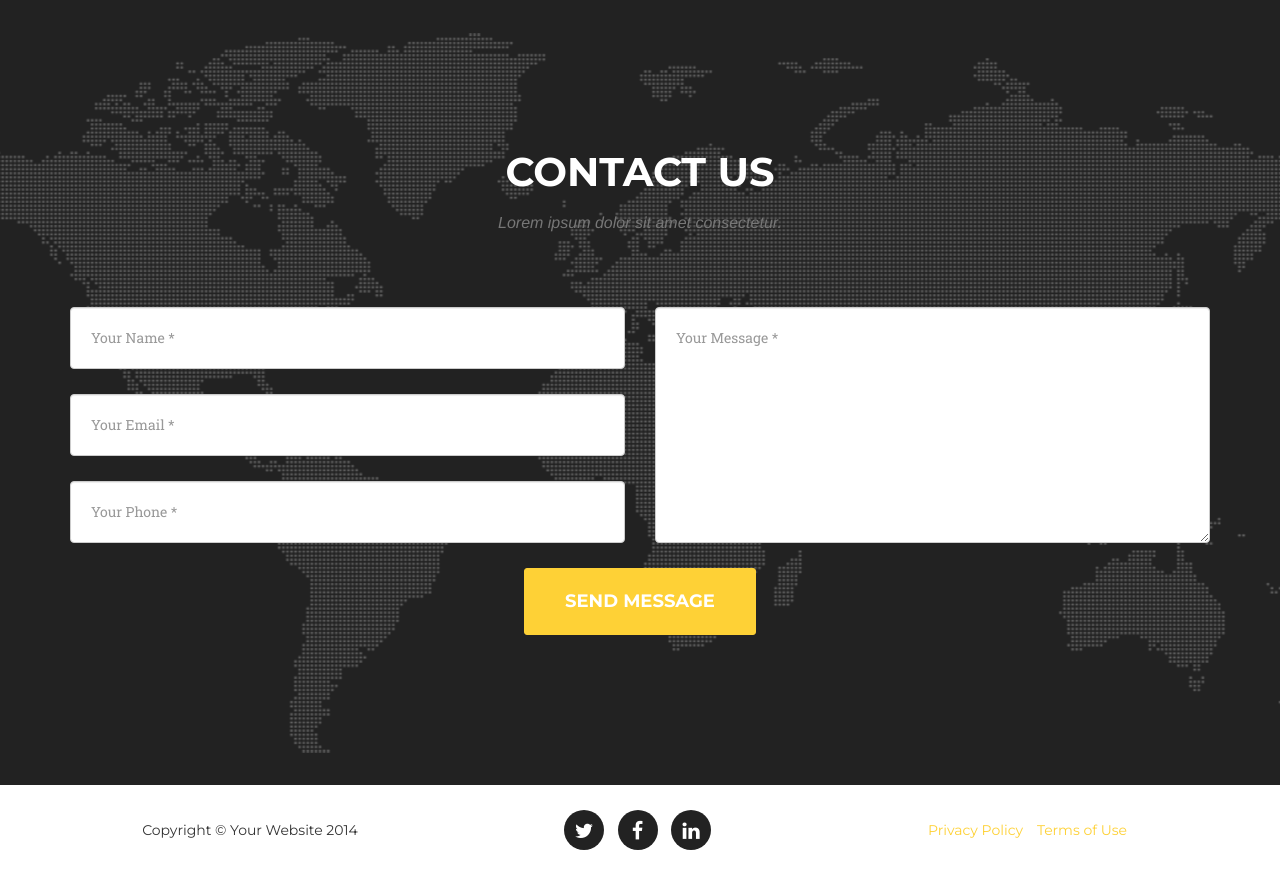
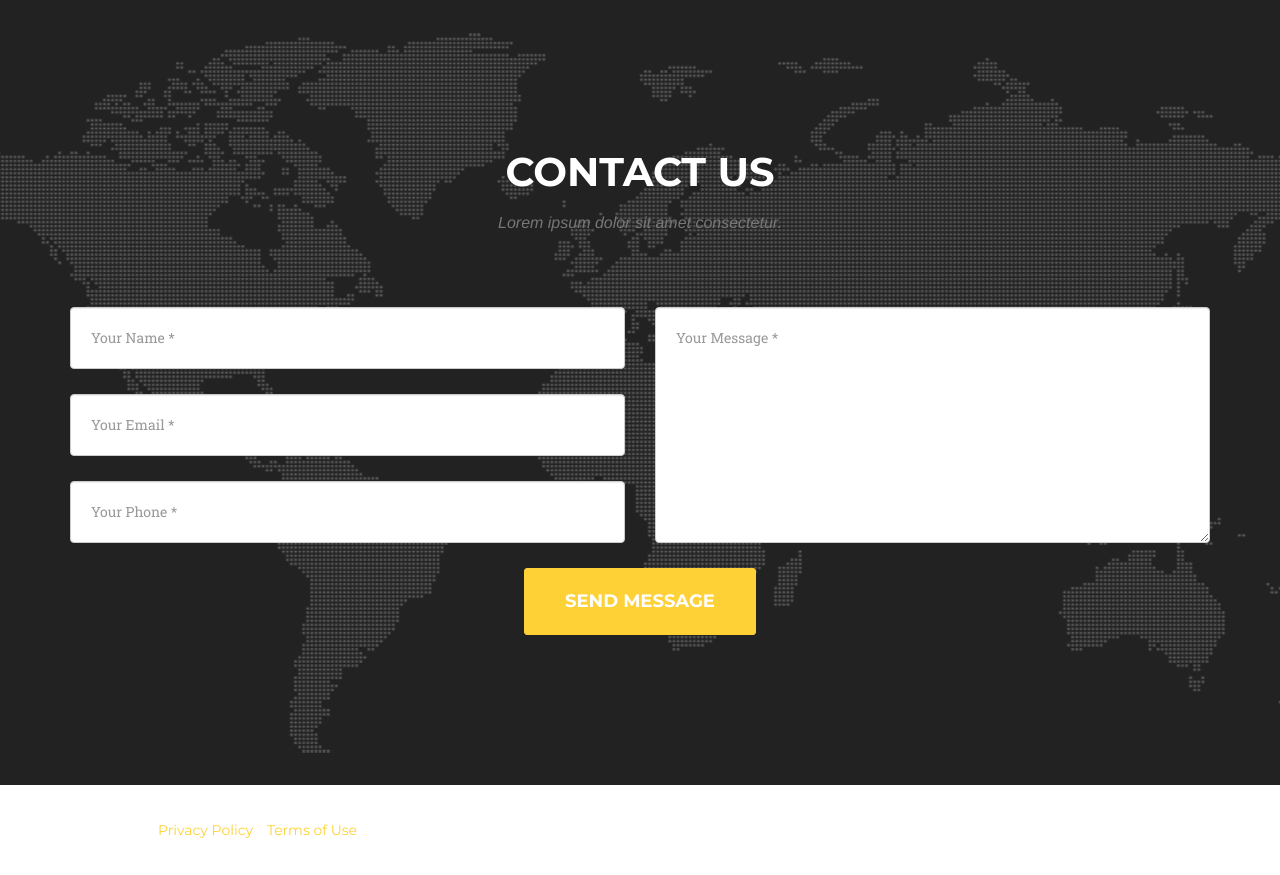
Before and after one commit to infinisus/infinisus.github.io, a plain HTML site: page index.html in a window 1280 px wide. Drawn offline with nearby package versions, Linux system fonts and the light colour scheme; a web font is replaced by a local one.

Commit message:
Update index.html

```diff
--- a/index.html
+++ b/index.html
@@ -83,18 +83,7 @@
     <footer>
         <div class="container">
             <div class="row">
-                <div class="col-md-4">
-                    <span class="copyright">Copyright &copy; Your Website 2014</span>
-                </div>
-                <div class="col-md-4">
-                    <ul class="list-inline social-buttons">
-                        <li><a href="#"><i class="fa fa-twitter"></i></a>
-                        </li>
-                        <li><a href="#"><i class="fa fa-facebook"></i></a>
-                        </li>
-                        <li><a href="#"><i class="fa fa-linkedin"></i></a>
-                        </li>
-                    </ul>
+
                 </div>
                 <div class="col-md-4">
                     <ul class="list-inline quicklinks">
```
